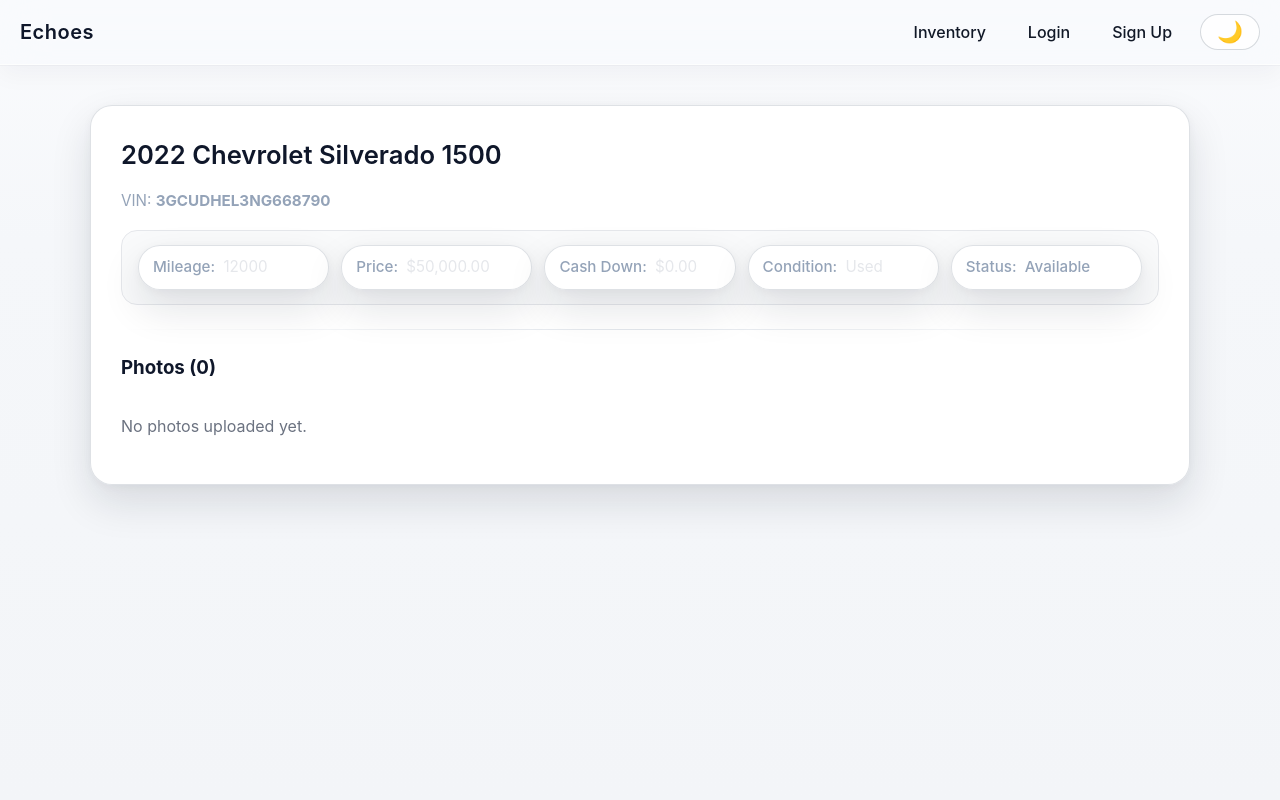
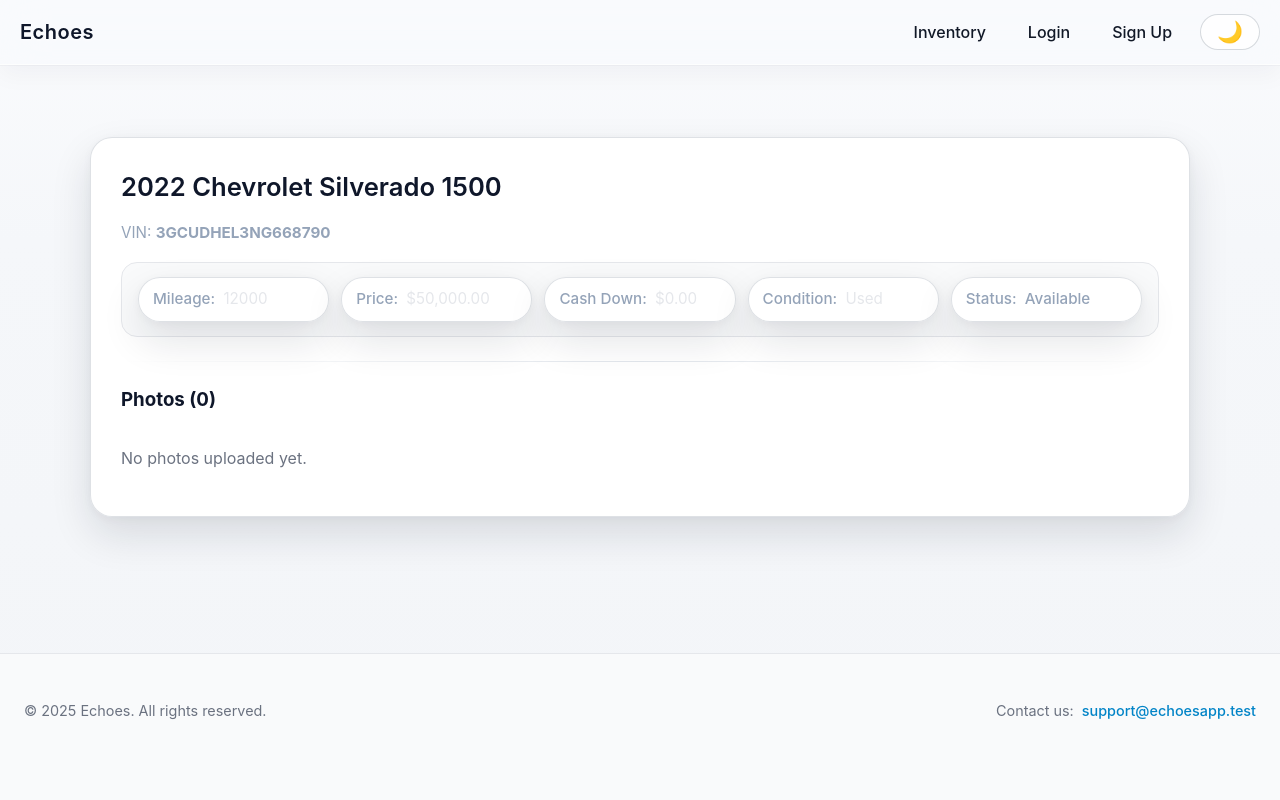
Before and after one commit to Mkac0/Echoes, a Django app: page /cars/1/ in a window 1280 px wide. Run offline with Django 5.2, Linux system fonts and the light colour scheme; data comes from the database, SQL or seed files in the repository; parts of the project's set-up code (start-up, migrations or seed data) failed here and were passed over.

Commit message:
added footer

```diff
--- a/autolot/static/css/base.css
+++ b/autolot/static/css/base.css
@@ -1,11 +1,14 @@
 *{ box-sizing:border-box }
 
-html,body {
-    height:100%
+html {
+    height: 100%;
 }
 
 body {
-    margin:0;
+    margin: 0;
+    min-height: 100vh;
+    display: flex;
+    flex-direction: column;
     background: #0f172a;
     color: #e5e7eb;
     line-height: 1.4;
@@ -1685,7 +1688,7 @@ body:not(.light-mode) .switch-label {
 .container {
     width: min(1620px, 100% - 48px);
     margin: 32px auto;
-    padding: 0 0 40px;
+    padding: 0 0 24px;
 }
 
 .content-main {
@@ -1709,3 +1712,63 @@ body:not(.light-mode) .switch-label {
 .theme-toggle-btn:hover {
     background: rgba(255, 255, 255, 0.1);
 }
+
+/* --- Footer --- */
+.site-footer {
+    border-top: 1px solid #1f2937;
+    padding: 14px 0 22px;
+    font-size: 0.9rem;
+    color: var(--c-text-secondary);
+    background: radial-gradient(circle at top, rgba(15,23,42,0.9), #020617);
+}
+
+.footer-inner {
+    display: flex;
+    align-items: center;
+    justify-content: space-between;
+    gap: 10px;
+    flex-wrap: wrap;
+}
+
+.footer-copy {
+    margin: 0;
+}
+
+.footer-contact {
+    display: flex;
+    align-items: center;
+    gap: 8px;
+    flex-wrap: wrap;
+}
+
+.footer-contact span {
+    color: var(--c-text-secondary);
+}
+
+.footer-contact a {
+    color: #38bdf8;
+    text-decoration: none;
+    font-weight: 500;
+}
+
+.footer-contact a:hover {
+    text-decoration: underline;
+}
+
+body.light-mode .site-footer {
+    background: #f9fafb;
+    border-top: 1px solid #e5e7eb;
+}
+
+body.light-mode .footer-copy,
+body.light-mode .footer-contact span {
+    color: var(--c-text-secondary);
+}
+
+body.light-mode .footer-contact a {
+    color: #0284c7;
+}
+
+main.container {
+    flex: 1 0 auto;
+}
--- a/autolot/templates/base.html
+++ b/autolot/templates/base.html
@@ -9,8 +9,7 @@
     <meta name="viewport" content="width=device-width, initial-scale=1.0" />
     <link rel="stylesheet" href="{% static 'css/base.css' %}" />
     <title>Echoes</title>
-        {% block head %}
-        {% endblock %}
+    {% block head %}{% endblock %}
   </head>
   <body>
     <header>
@@ -44,6 +43,7 @@
         </nav>
       </div>
     </header>
+
     <main class="container">
       {% block content %}
         {% if messages %}
@@ -55,6 +55,19 @@
         {% endif %}
       {% endblock %}
     </main>
-        <script src="{% static 'js/theme.js' %}"></script> </body>
+
+    <footer class="site-footer">
+      <div class="container footer-inner">
+        <p class="footer-copy">
+          © {% now "Y" %} Echoes. All rights reserved.
+        </p>
+        <div class="footer-contact">
+          <span>Contact us:</span>
+          <a href="mailto:support@echoesapp.test">support@echoesapp.test</a>
+        </div>
+      </div>
+    </footer>
+
+    <script src="{% static 'js/theme.js' %}"></script>
   </body>
 </html>
```
Lines whose indentation alone changed are shown as unchanged.
